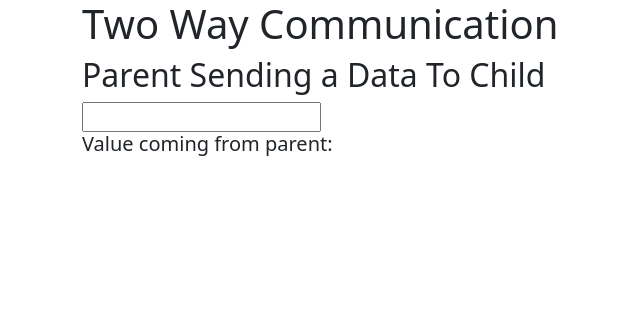
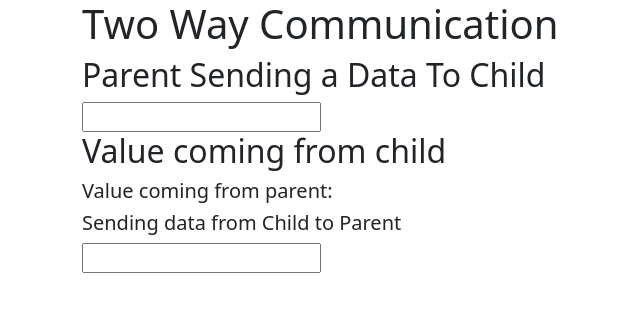
Before and after one commit to Nikunj-Java/Southafrica_SARB_2025, an Angular app in the folder Day-2/communication/: page / in a window 1280 px wide. Shown: the top 312 px of the page, without its empty margins (0-640 px from the left). Built offline with nearby package versions, Linux system fonts and the light colour scheme.

Commit message:
Two Way communication

```diff
--- a/Day-2/communication/src/app/app.component.html
+++ b/Day-2/communication/src/app/app.component.html
@@ -4,7 +4,10 @@
   <h2>Parent Sending a Data To Child</h2>
 
   <input (keyup)="0" type="text" #pdata>
+
+  <h2> Value coming from child</h2> <b>{{cdata}}</b>
 </div>
 
 
-<app-child [pdata]="pdata.value" ></app-child>
+
+<app-child  [pdata]="pdata.value" (cevent)="cdata=$event" ></app-child>
--- a/Day-2/communication/src/app/app.component.ts
+++ b/Day-2/communication/src/app/app.component.ts
@@ -7,4 +7,5 @@ import { Component } from '@angular/core';
 })
 export class AppComponent {
   title = 'communication';
+  cdata:String="";
 }
--- a/Day-2/communication/src/app/child/child.component.html
+++ b/Day-2/communication/src/app/child/child.component.html
@@ -1,3 +1,9 @@
 <div class="container">
     <h5>Value coming from parent:</h5> <b>{{pdata}}</b>
 </div>
+
+
+<div class="container">
+    <h5>Sending data from Child to Parent</h5>
+    <input type="text" #cdata (keyup)="onChange(cdata.value)"/>
+</div>
--- a/Day-2/communication/src/app/child/child.component.ts
+++ b/Day-2/communication/src/app/child/child.component.ts
@@ -1,12 +1,18 @@
-import { Component } from '@angular/core';
+import { Component, EventEmitter } from '@angular/core';
 
 @Component({
   selector: 'app-child',
   templateUrl: './child.component.html',
   styleUrls: ['./child.component.css'],
-  inputs:['pdata']
+  inputs:['pdata'],
+  outputs:['cevent']
 })
 export class ChildComponent {
 
   pdata:string="";
+  cevent= new EventEmitter<String>();
+
+  onChange(value:string){
+    this.cevent.emit(value);
+  }
 }
```
Also changed, not shown: 1 other file (tests, documents, lock files or other folders).
